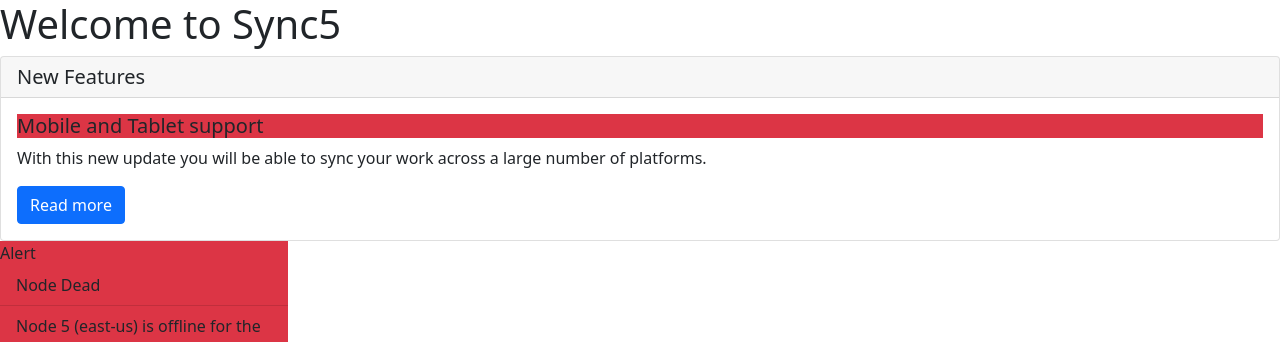
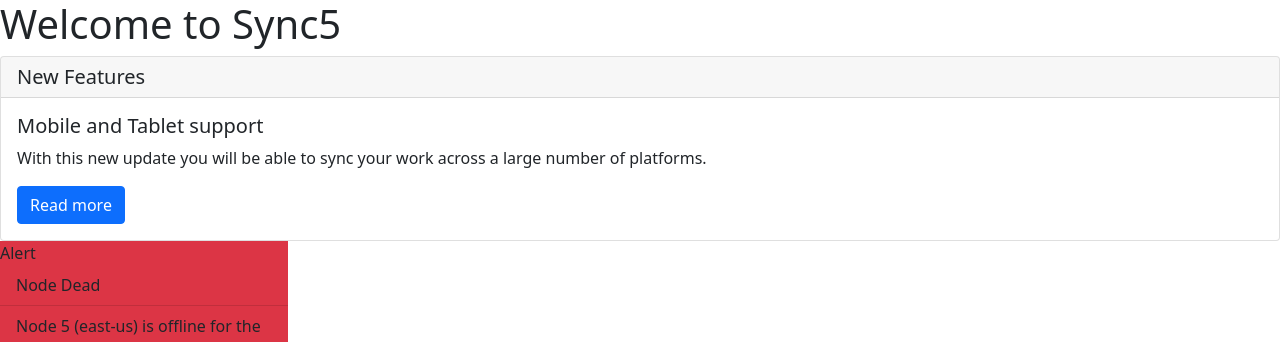
Before and after one commit to acciojob/bootstrap-card-feeldhoni, a website: page main.html in a window 1280 px wide. Shown: the top 342 px of the page. Drawn offline with nearby package versions, Linux system fonts and the light colour scheme.

Commit message:
created a submission

```diff
--- a/main.html
+++ b/main.html
@@ -13,7 +13,7 @@
 	<div class="card">
   <h5 class="card-header">New Features</h5>
   <div class="card-body">
-    <h5 class="card-title bg-danger">Mobile and Tablet support</h5>
+    <h5 class="card-title ">Mobile and Tablet support</h5>
     <p class="card-text">With this new update you will be able to sync your work across a large number of platforms.</p>
     <a href="#" class="btn btn-primary">Read more</a>
   </div>
```
